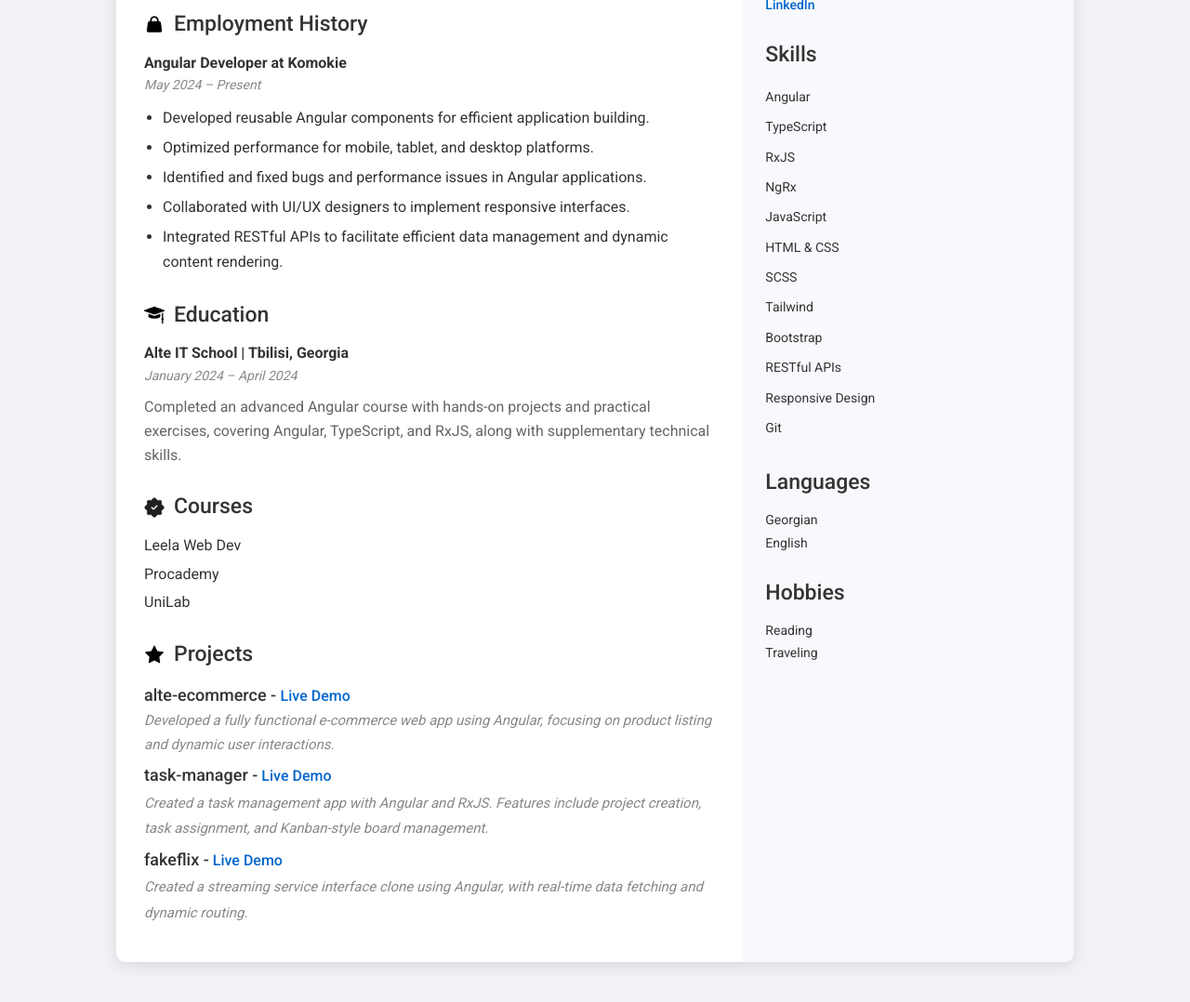
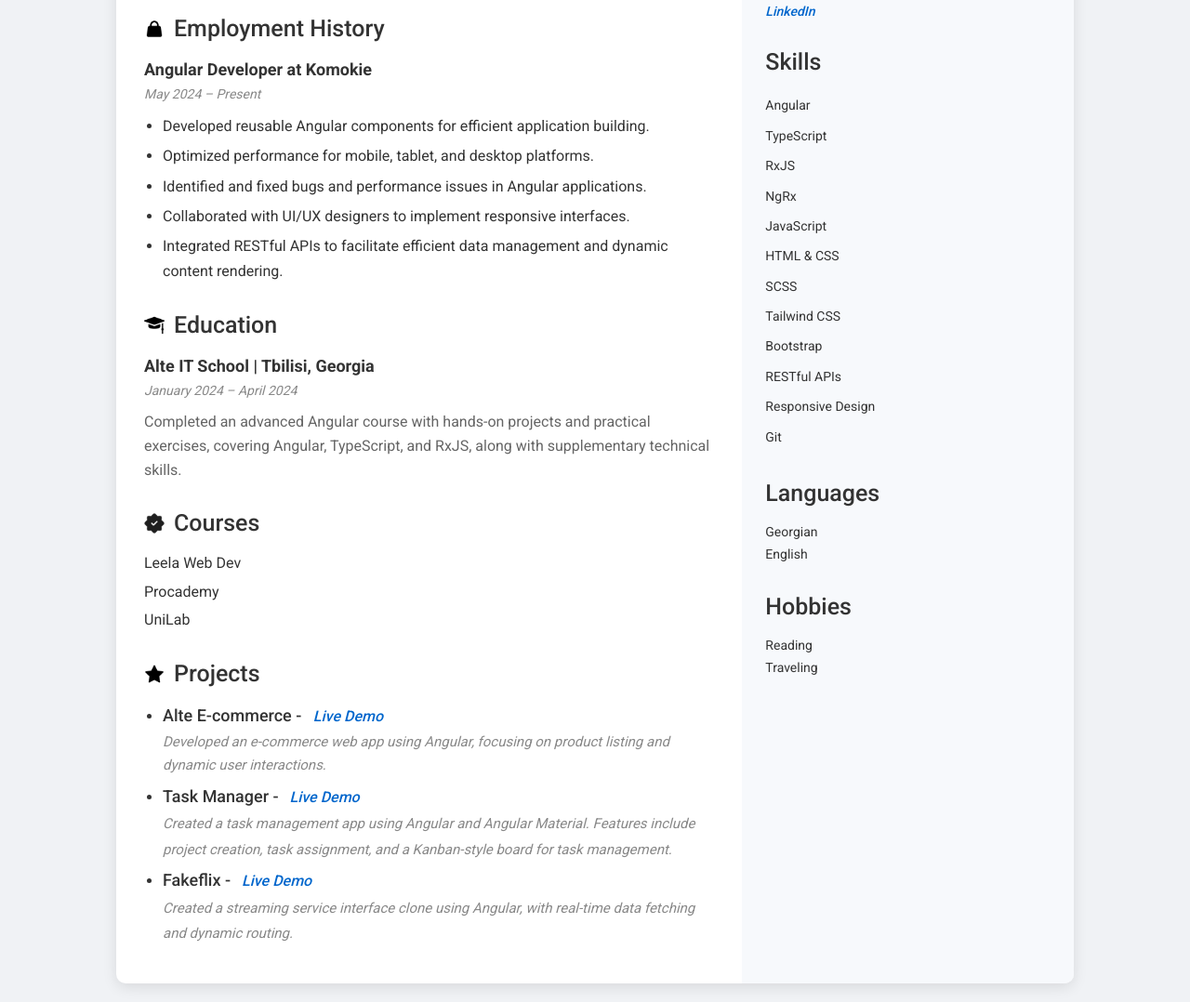
Before and after one commit to tkopadze2004/CV, a plain HTML site: page index.html in a window 1280 px wide. Shown: the part 387-1465 px from the top of the page at 93% size. Before the commit the page ends 1442 px from the top, so only its background shows below. Drawn offline with Linux system fonts and the light colour scheme.

Commit message:
Enhance layout

```diff
--- a/index.css
+++ b/index.css
@@ -49,7 +49,7 @@ body {
 
 .main h2,
 .sidebar h2 {
-  font-size: 23px;
+  font-size: 25px;
   margin: 25px 0 10px;
   font-weight: 500;
   display: flex;
@@ -80,10 +80,11 @@ a {
   color: #0066cc;
   text-decoration: none;
   font-weight: 500;
+  font-style: italic;
 }
 
 a:hover {
-  text-decoration: underline;
+  color: #032648;
 }
 
 .details,
@@ -121,21 +122,17 @@ a:hover {
   padding: 0;
 }
 
-.projects ul li {
-  list-style-type: none;
+.projects ul,
+.experience ul {
+  list-style-type: disc;
+  padding-left: 20px;
   line-height: 1.7;
 }
 
 .projects .title {
   font-weight: 500;
-  margin-right: 0px;
   font-size: 18px;
-}
-
-.experience ul {
-  list-style-type: disc;
-  margin-left: 20px;
-  line-height: 1.7;
+  margin-right: 8px;
 }
 
 .detail {
@@ -147,3 +144,7 @@ a:hover {
   display: flex;
   align-items: center;
 }
+
+.locations {
+  font-size: 18px;
+}
--- a/index.html
+++ b/index.html
@@ -39,7 +39,7 @@
             Employment History
           </h2>
           <div>
-            <strong>Angular Developer at Komokie </strong>
+            <strong class="locations">Angular Developer at Komokie </strong>
             <div class="date">May 2024 – Present</div>
           </div>
           <ul>
@@ -69,7 +69,7 @@
             <img src="images/education.png" alt="Education Icon" />
             Education
           </h2>
-          <strong>Alte IT School | Tbilisi, Georgia </strong>
+          <strong class="locations">Alte IT School | Tbilisi, Georgia </strong>
           <div class="date">January 2024 – April 2024</div>
           <p class="certificate">
             Completed an advanced Angular course with hands-on projects and
@@ -96,31 +96,30 @@
           </h2>
           <ul>
             <li>
-              <span class="title">alte-ecommerce - </span>
+              <span class="title">Alte E-commerce - </span>
               <a href="https://alte-ecommerce-15c99.web.app/" target="_blank"
                 >Live Demo</a
               >
-              <br />
-              <div class="detail"
-                >Developed a fully functional e-commerce web app using Angular,
-                focusing on product listing and dynamic user interactions.</div
-              >
+              <div class="detail">
+                Developed an e-commerce web app using Angular, focusing on
+                product listing and dynamic user interactions.
+              </div>
             </li>
             <li>
-              <span class="title">task-manager -</span>
+              <span class="title">Task Manager -</span>
               <a href="https://task-manager-38a6d.web.app/" target="_blank"
                 >Live Demo</a
               >
               <br />
 
               <span class="detail"
-                >Created a task management app with Angular and RxJS. Features
-                include project creation, task assignment, and Kanban-style
-                board management.</span
-              >
+                >Created a task management app using Angular and Angular
+                Material. Features include project creation, task assignment,
+                and a Kanban-style board for task management.
+              </span>
             </li>
             <li>
-              <span class="title">fakeflix -</span>
+              <span class="title">Fakeflix -</span>
               <a href="https://fakeflix-f0041.web.app/" target="_blank"
                 >Live Demo</a
               >
@@ -169,11 +168,12 @@
               <li>JavaScript</li>
               <li>HTML & CSS</li>
               <li>SCSS</li>
-            <li>Tailwind</li>
+              <li>Tailwind CSS</li>
               <li>Bootstrap</li>
               <li>RESTful APIs</li>
               <li>Responsive Design</li>
               <li>Git</li>
+
           </ul>
         </section>
         <section>
```
Lines whose indentation alone changed are shown as unchanged.
